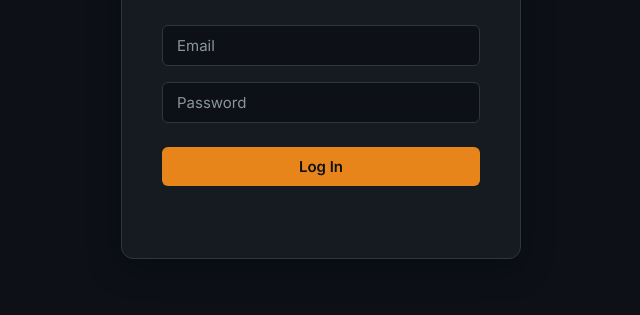
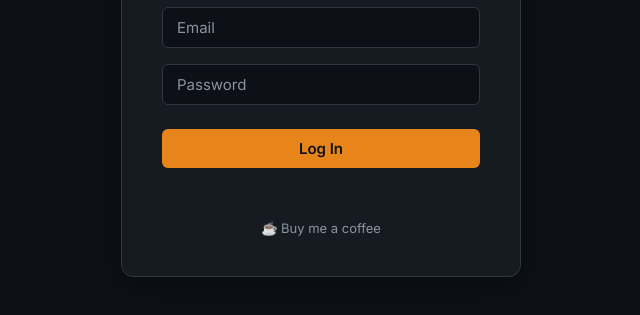
Before and after one commit to CHKDSKLabs/crabtalk, a plain HTML site: page static/index.html in a window 1280 px wide. Shown: the part 389-704 px from the top of the page, without its empty margins (319-959 px from the left). Drawn offline with Linux system fonts and the light colour scheme.

Commit message:
feat: add buy me a coffee link to auth page

```diff
--- a/static/index.html
+++ b/static/index.html
@@ -195,6 +195,22 @@
       font-family: 'Courier New', monospace;
       color: #e8851a;
     }
+
+    .bmc {
+      text-align: center;
+      margin-top: 1.25rem;
+      font-size: 0.8125rem;
+    }
+
+    .bmc a {
+      color: #8b949e;
+      text-decoration: none;
+      transition: color 0.15s;
+    }
+
+    .bmc a:hover {
+      color: #e6edf3;
+    }
   </style>
 </head>
 <body>
@@ -223,6 +239,7 @@
       <button type="submit" id="submit-btn">Log In</button>
     </form>
     <p class="error" id="error-msg"></p>
+    <p class="bmc"><a href="https://buymeacoffee.com/jayub" target="_blank" rel="noopener">☕ Buy me a coffee</a></p>
   </div>
 
   <script>
```
